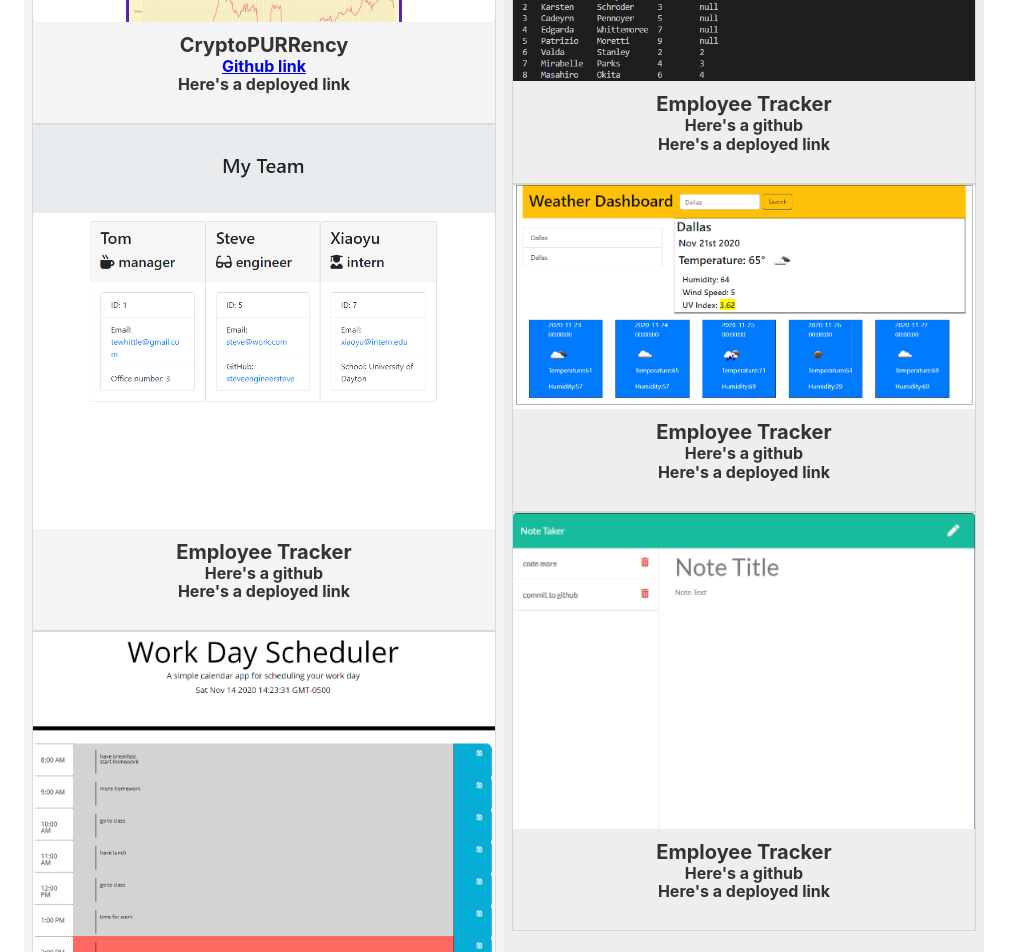
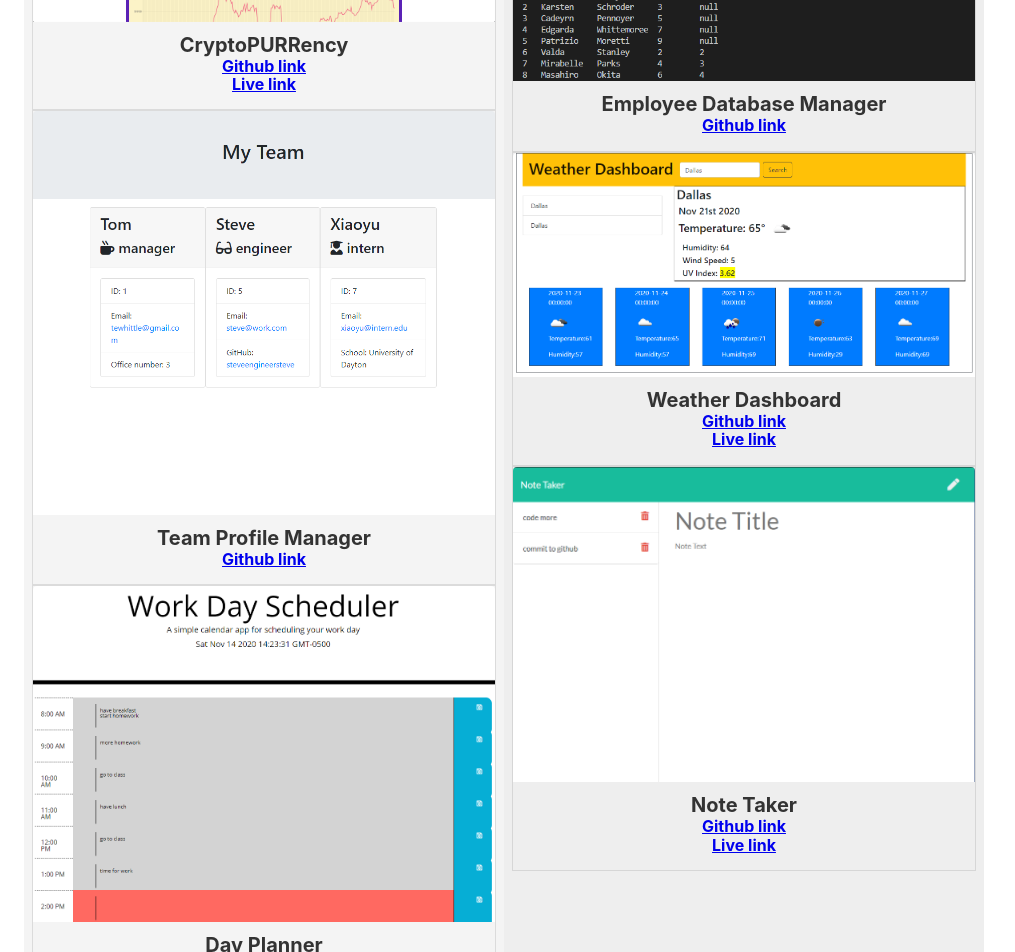
Before and after one commit to Settc/react-portfolio, a React (Create React App) app: page /#/portfolio in a window 1280 px wide. Shown: the part 480-1432 px from the top of the page, without its empty margins (136-1151 px from the left). Built offline with nearby package versions, Linux system fonts and the light colour scheme.

Commit message:
Add correct titles and links to all cards

```diff
--- a/src/components/Card/Card.js
+++ b/src/components/Card/Card.js
@@ -1,6 +1,6 @@
 import "./card.css"
 
-function Card( {img, name, github, deployed, info} ) {
+function Card( {img, name, github, deployed} ) {
     return(
 <div class="ba dark-gray b--black-10 mh2">
   <img src={img} class="db br2 br--top center" alt="" />
@@ -14,9 +14,6 @@ function Card( {img, name, github, deployed, info} ) {
         <h4 class=" mv0">{deployed}</h4>
       </div>
     </div>
-    <p class="f6 lh-copy measure mt2 mid-gray">
-      {info}
-    </p>
   </div>
 </div>
 
--- a/src/components/Portfolio/Portfolio.js
+++ b/src/components/Portfolio/Portfolio.js
@@ -10,40 +10,40 @@ function Portfolio() {
                 <Card
                 img={"bitcoin.png"}
                 name={"CryptoPURRency"}
-                github={<a href="https://www.github.com">Github link</a>}
-                deployed={"Here's a deployed link"}
+                github={<a href="https://www.github.com/Settc/cryptoPURRency">Github link</a>}
+                deployed={<a href="https://settc.github.io/CryptoPURRency/">Live link</a>}
                 />
                 <Card
                 img={"teamprofile.png"}
-                name={"Employee Tracker"}
-                github={"Here's a github"}
-                deployed={"Here's a deployed link"}
+                name={"Team Profile Manager"}
+                github={<a href="https://github.com/Settc/team-profile-manager">Github link</a>}
+
                 />
                 <Card
                 img={"dayplannerscreenshot.png"}
-                name={"Employee Tracker"}
-                github={"Here's a github"}
-                deployed={"Here's a deployed link"}
+                name={"Day Planner"}
+                github={<a href="https://www.github.com/Settc/day-planner">Github link</a>}
+                deployed={<a href="https://settc.github.io/day-planner/">Live link</a>}
                 />
             </div>
             <div class="fl w-100 w-50-ns bg-light-gray tc">
                 <Card
                 img={"edm.png"}
-                name={"Employee Tracker"}
-                github={"Here's a github"}
-                deployed={"Here's a deployed link"}
+                name={"Employee Database Manager"}
+                github={<a href="https://www.github.com/Settc/employee-database-manager">Github link</a>}
+
                 />
                 <Card
                 img={"Capture.PNG"}
-                name={"Employee Tracker"}
-                github={"Here's a github"}
-                deployed={"Here's a deployed link"}
+                name={"Weather Dashboard"}
+                github={<a href="https://www.github.com/Settc/weather-app">Github link</a>}
+                deployed={<a href="https://settc.github.io/weather-app/">Live link</a>}
                 />
                 <Card
                 img={"screenshot.png"}
-                name={"Employee Tracker"}
-                github={"Here's a github"}
-                deployed={"Here's a deployed link"}
+                name={"Note Taker"}
+                github={<a href="https://www.github.com/Settc/notes">Github link</a>}
+                deployed={<a href="https://isolated-horizon.herokuapp.com/notes">Live link</a>}
                 />
             </div>
 
```
